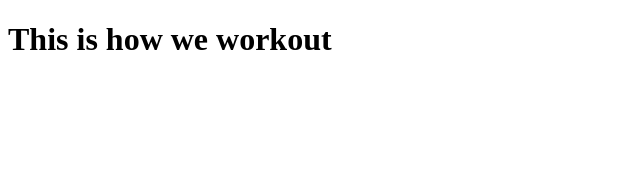
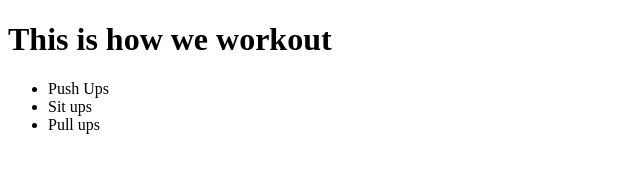
Before and after one commit to donjulioteekiesunny/workoutapp, a plain HTML site: page index.html in a window 1280 px wide. Shown: the whole page, without its empty margins (0-640 px from the left). Drawn offline with Linux system fonts and the light colour scheme.

Commit message:
added list and image

```diff
--- a/index.html
+++ b/index.html
@@ -9,9 +9,14 @@
     <h1>This is how we workout</h1>
 
     <!-- Create a dropdown-->
-
+    <ul>
+      <li>Push Ups</li>
+      <li>Sit ups</li>
+      <li>Pull ups</li>
+    </ul>
     <!-- Create a link-->
     <a href="http://planetfitness.com"></a>
     <!-- Create a image-->
+    <a href="blahblah.gif"></a>
 </body>
 </html>
```
